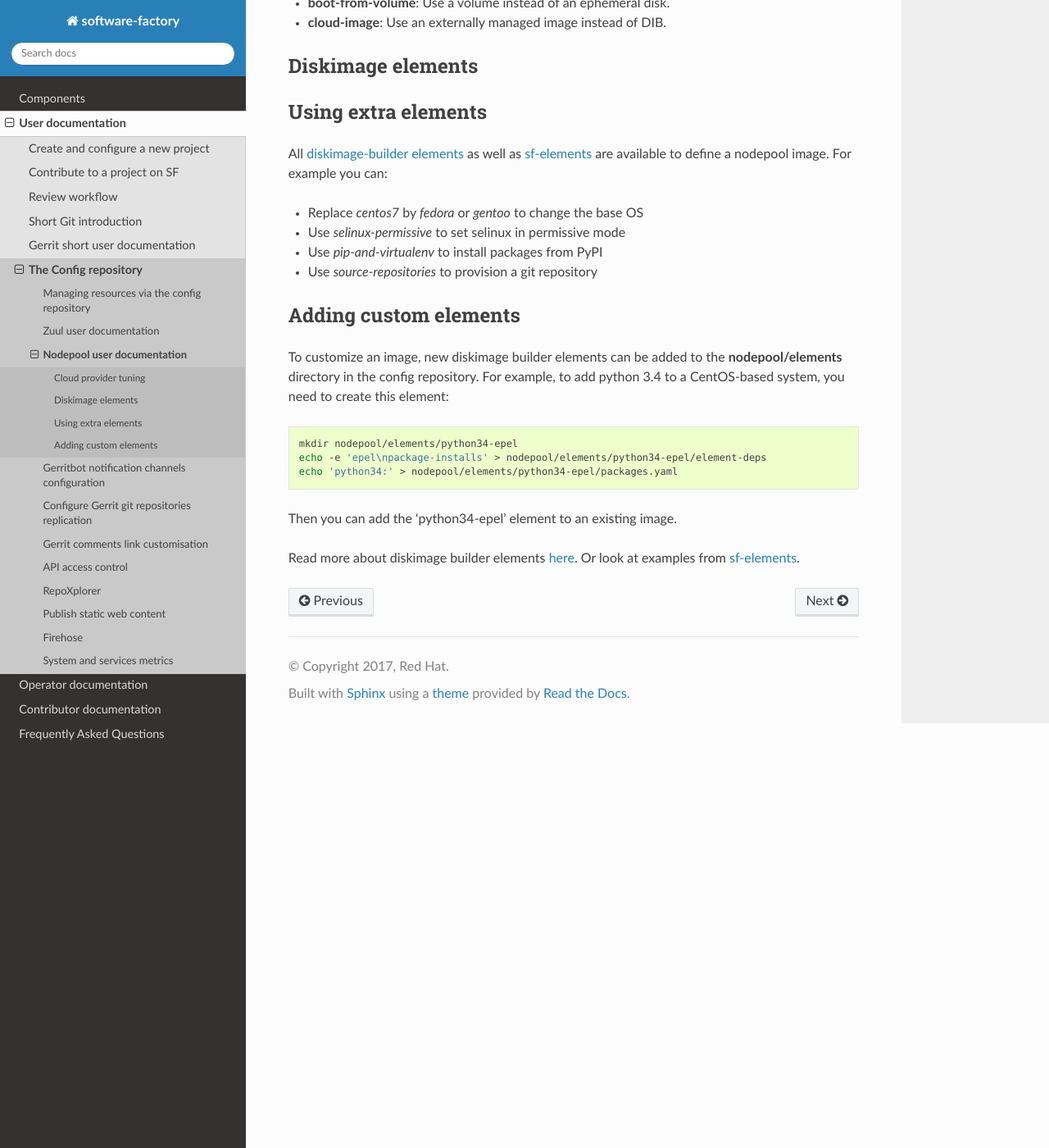
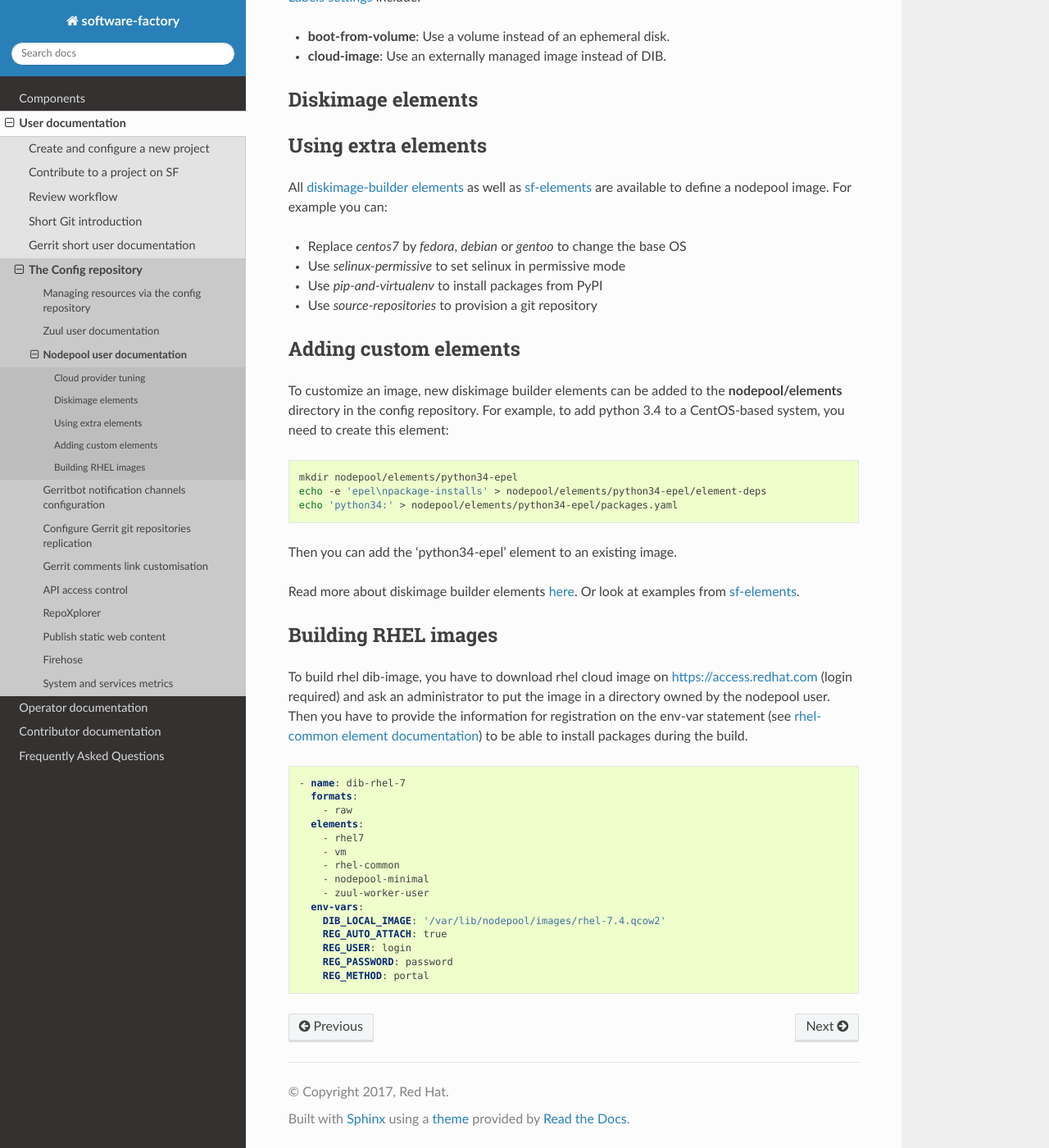
Before and after one commit to softwarefactory-project/sf-docs, a Sphinx documentation site: the page built from docs/user/nodepool_user.rst, in a window 1280 px wide and 1400 px high, scrolled down 1296 px. Shown: the whole window at 82% size. Built offline with Sphinx 7.4.7 and the Read the Docs theme 2.0.0, drawn with Linux system fonts in a browser that asks for light colours; some of the changed text lies outside the part shown.

Commit message:
nodepool-user: fix elements and add rhel image build info
Change-Id: I47df43162462eac0c666335bc2eb56542a4dec30

```diff
--- a/docs/user/nodepool_user.rst
+++ b/docs/user/nodepool_user.rst
@@ -8,18 +8,16 @@
 
 .. _documentation: https://docs.openstack.org/infra/nodepool
 
-
 Nodepool user documentation
 ===========================
 
-Labels, providers and diskimage are defined in *config/nodepool/*.
-All the yaml files present in this directory are merged to create the final
-Nodepool configuration. It's recommended to create a file per provider or project
-so that it's easier to manage.
-
+Labels, providers and diskimage are defined in *config/nodepool/*. All the yaml
+files present in this directory are merged to create the final Nodepool
+configuration. It's recommended to create a file per provider or project so that
+it's easier to manage.
 
 Below is an example of a cloud provider configuration and an associated
-diskimage/label:
+diskimage/label based on CentOS:
 
 .. code-block:: yaml
 
@@ -30,8 +28,9 @@
         - raw
       elements:
         - centos-minimal
+        - vm
         - nodepool-minimal
-        - sf-zuul-worker
+        - zuul-worker-user
 
   labels:
     - name: centos7
@@ -55,7 +54,6 @@
             - name: centos7
               min-ram: 1024
               diskimage: centos7
-
 
 Cloud provider tuning
 ---------------------
@@ -86,7 +84,7 @@
 as well as `sf-elements <https://softwarefactory-project.io/r/gitweb?p=software-factory/sf-elements.git;a=tree;f=elements>`_
 are available to define a nodepool image. For example you can:
 
-* Replace *centos7* by *fedora* or *gentoo* to change the base OS
+* Replace *centos7* by *fedora*, *debian* or *gentoo* to change the base OS
 * Use *selinux-permissive* to set selinux in permissive mode
 * Use *pip-and-virtualenv* to install packages from PyPI
 * Use *source-repositories* to provision a git repository
@@ -95,8 +93,9 @@
 Adding custom elements
 ----------------------
 
-To customize an image, new diskimage builder elements can be added to the **nodepool/elements** directory in the config repository.
-For example, to add python 3.4 to a CentOS-based system, you need to create this element:
+To customize an image, new diskimage builder elements can be added to the
+**nodepool/elements** directory in the config repository. For example, to add
+python 3.4 to a CentOS-based system, you need to create this element:
 
 .. code-block:: bash
 
@@ -109,3 +108,32 @@
 
 Read more about diskimage builder elements `here <https://docs.openstack.org/developer/diskimage-builder/developer/developing_elements.html>`_.
 Or look at examples from `sf-elements <https://softwarefactory-project.io/r/gitweb?p=software-factory/sf-elements.git;a=tree;f=elements>`_.
+
+Building RHEL images
+--------------------
+
+To build rhel dib-image, you have to download rhel cloud image on
+https://access.redhat.com (login required) and ask an administrator to put the
+image in a directory owned by the nodepool user. Then you have to provide the
+information for registration on the env-var statement (see `rhel-common element
+documentation
+<https://git.openstack.org/cgit/openstack/diskimage-builder/tree/diskimage_builder/elements/rhel-common/README.rst>`_)
+to be able to install packages during the build.
+
+.. code-block:: yaml
+
+  - name: dib-rhel-7
+    formats:
+      - raw
+    elements:
+      - rhel7
+      - vm
+      - rhel-common
+      - nodepool-minimal
+      - zuul-worker-user
+    env-vars:
+      DIB_LOCAL_IMAGE: '/var/lib/nodepool/images/rhel-7.4.qcow2'
+      REG_AUTO_ATTACH: true
+      REG_USER: login
+      REG_PASSWORD: password
+      REG_METHOD: portal
```
